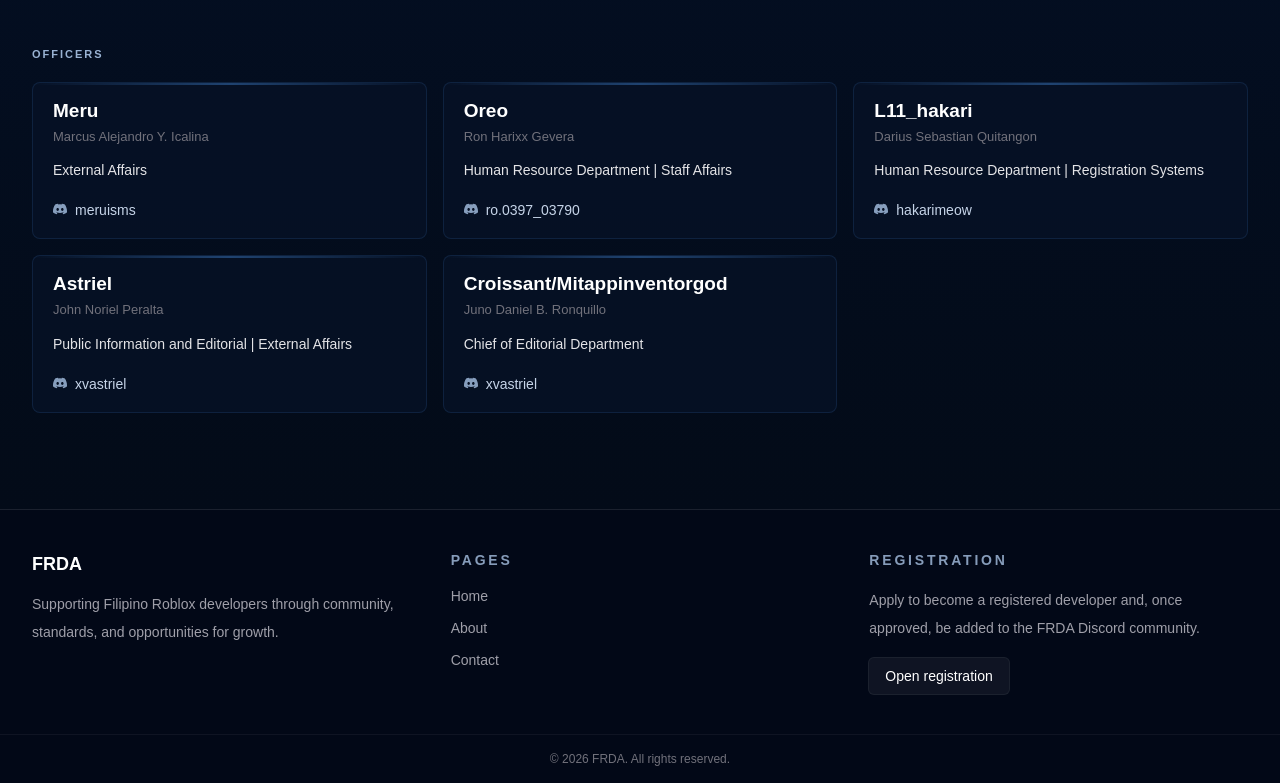
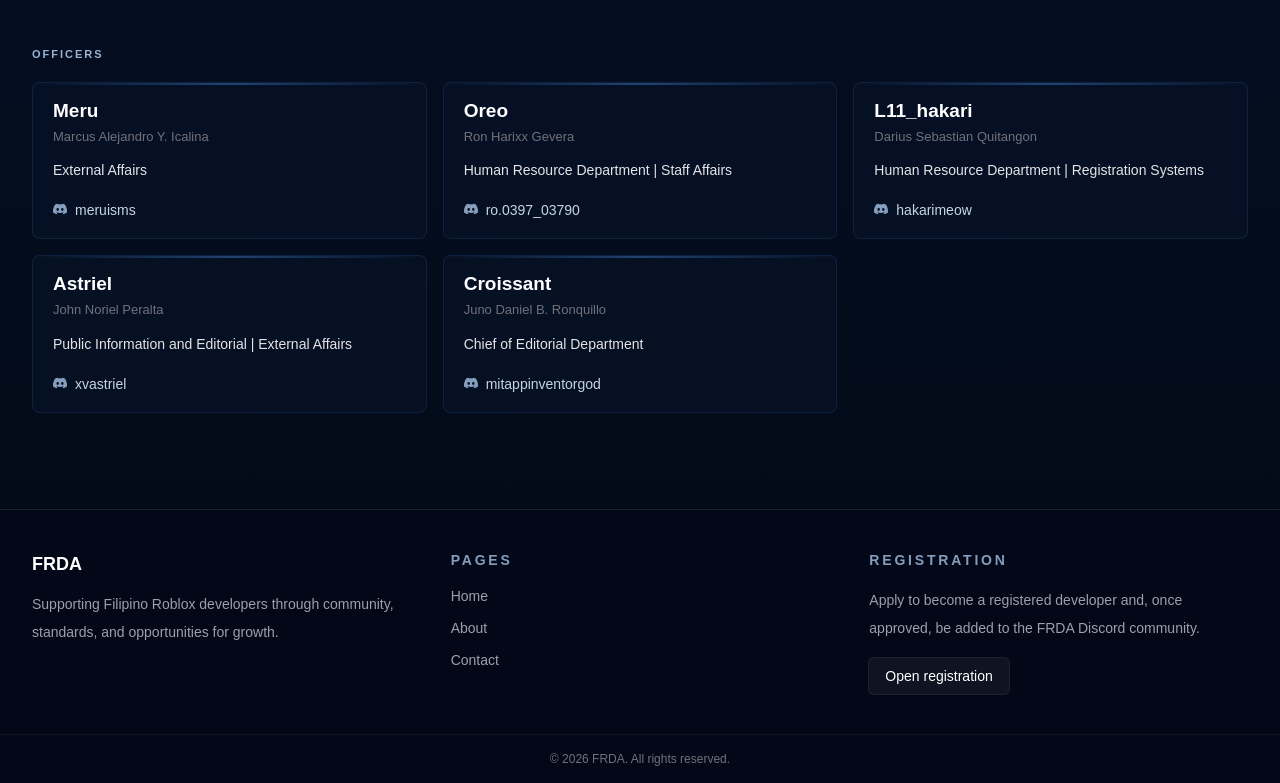
Before and after one commit to chacecee/frda-site, a Next.js app: page /about in a window 1280 px wide. Shown: the part 1773-2556 px from the top of the page. Built offline with nearby package versions, Linux system fonts and the light colour scheme.

Commit message:
update names v2

```diff
--- a/src/app/(site)/about/page.tsx
+++ b/src/app/(site)/about/page.tsx
@@ -56,10 +56,10 @@
     roblox: "VenomNLR",
   },
   {
-    nickname: "Croissant/Mitappinventorgod",
+    nickname: "Croissant",
     realName: "Juno Daniel B. Ronquillo ",
     role: "Chief of Editorial Department",
-    discord: "xvastriel",
+    discord: "mitappinventorgod",
     roblox: "",
   },
 ];
```
